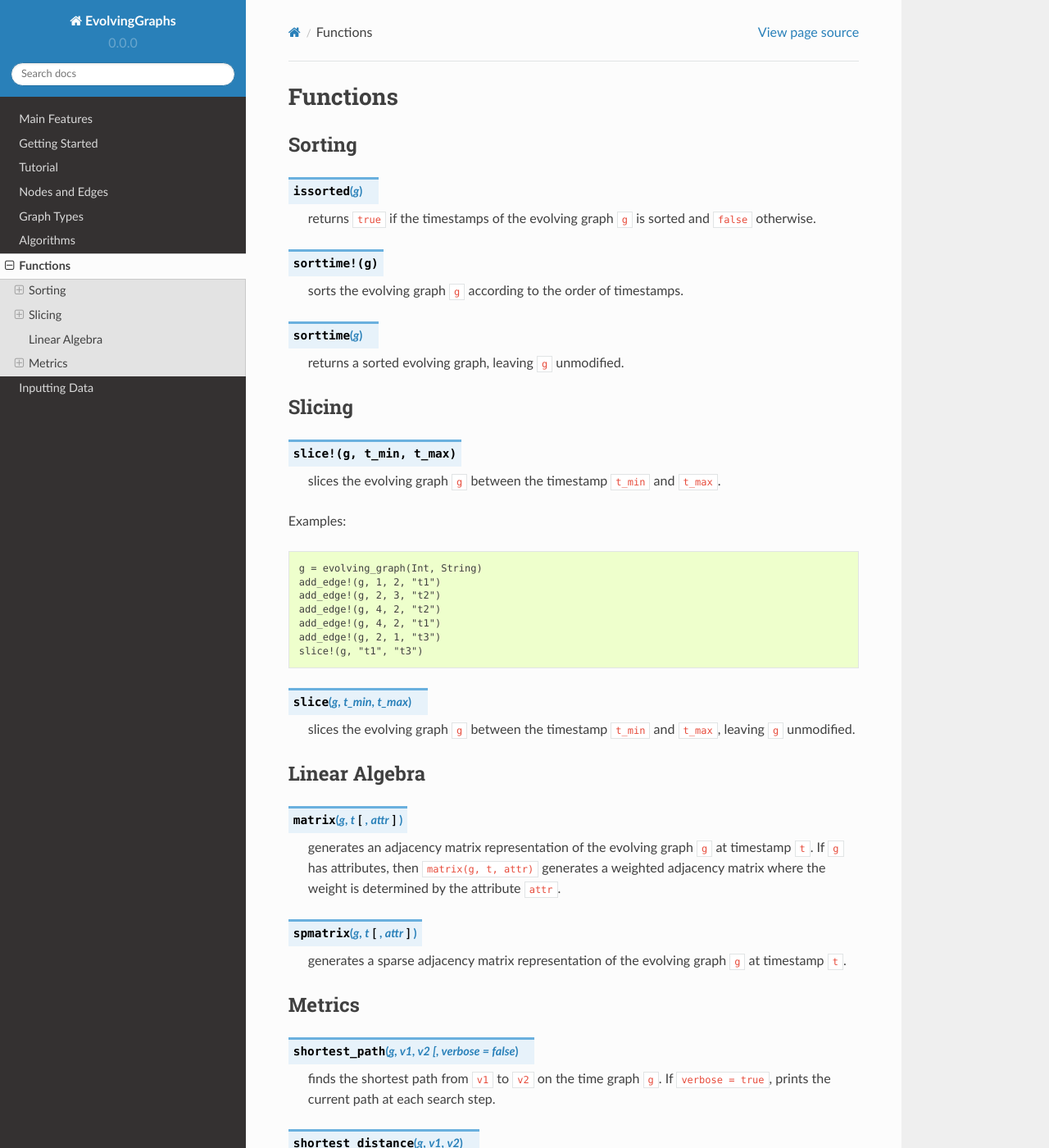
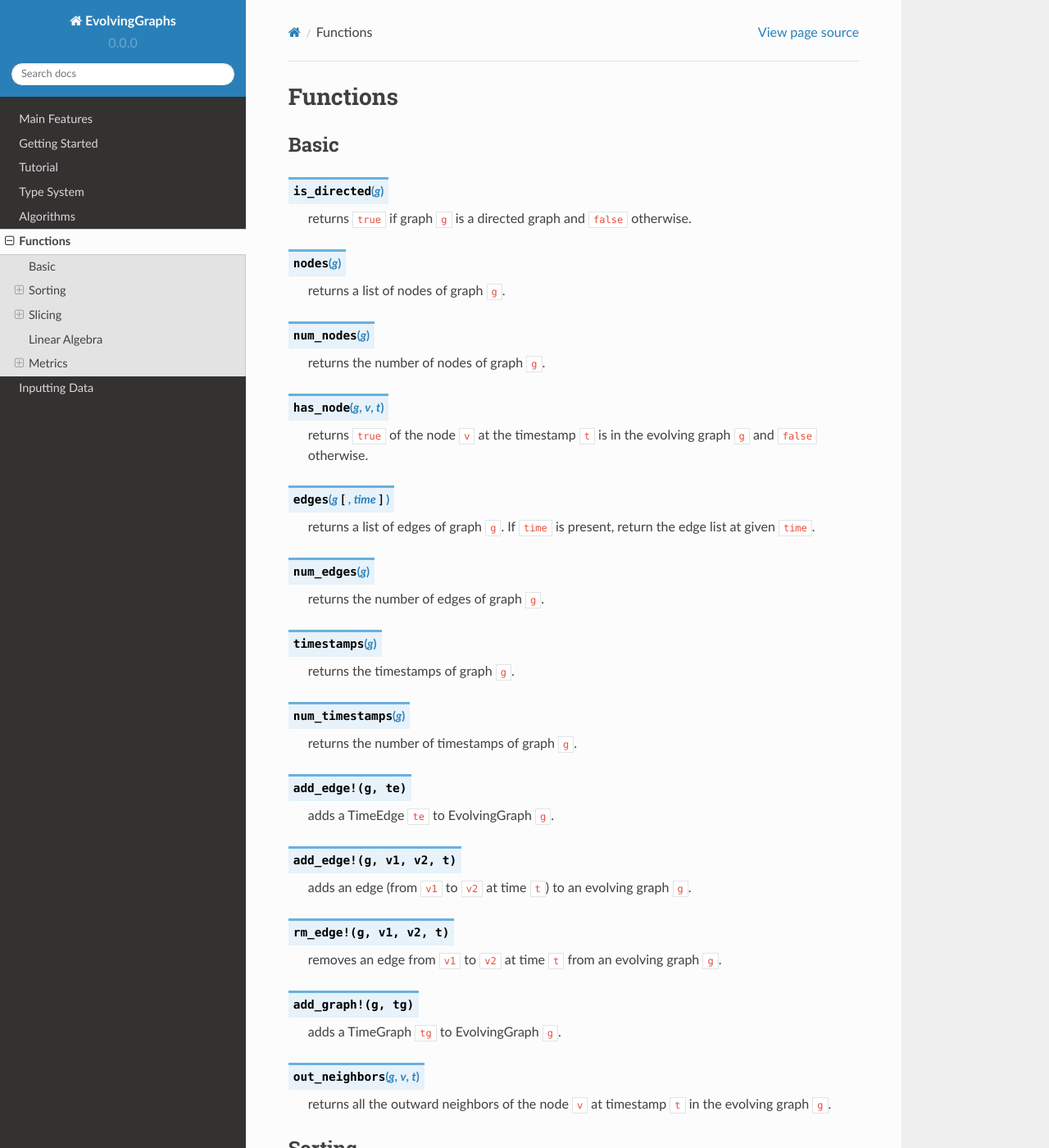
Before and after one commit to EtymoIO/EvolvingGraphs.jl, a Sphinx documentation site: the page built from doc/functions.rst, in a window 1280 px wide and 1400 px high. Shown: the whole window at 82% size. Built offline with Sphinx 7.4.7 and the Read the Docs theme 2.0.0, drawn with Linux system fonts in a browser that asks for light colours.

Commit message:
update documentation structure

```diff
--- a/doc/functions.rst
+++ b/doc/functions.rst
@@ -1,5 +1,78 @@
 Functions
 =========
+
+Basic
+-----
+
+.. function:: is_directed(g)
+   :noindex:
+
+   returns ``true`` if graph ``g`` is a directed graph and ``false``
+   otherwise.
+
+.. function:: nodes(g)
+   :noindex:
+
+   returns a list of nodes of graph ``g``.
+
+.. function:: num_nodes(g)
+   :noindex:
+
+   returns the number of nodes of graph ``g``.
+
+.. function:: has_node(g, v, t)
+   :noindex:
+
+   returns ``true`` of the node ``v`` at the timestamp ``t`` is in the
+   evolving graph ``g`` and ``false`` otherwise.
+
+.. function:: edges(g [, time])
+   :noindex:
+
+   returns a list of edges of graph ``g``. If ``time`` is present,
+   return the edge list at given ``time``.
+
+.. function:: num_edges(g)
+   :noindex:
+
+   returns the number of edges of graph ``g``.
+
+.. function:: timestamps(g)
+   :noindex:
+
+   returns the timestamps of graph ``g``.
+
+.. function:: num_timestamps(g)
+   :noindex:
+
+   returns the number of timestamps of graph ``g``.
+
+.. function:: add_edge!(g, te)
+   :noindex:
+
+   adds a TimeEdge ``te`` to EvolvingGraph ``g``.
+
+.. function:: add_edge!(g, v1, v2, t)
+   :noindex:
+
+   adds an edge (from ``v1`` to ``v2`` at time ``t``) to an evolving graph ``g``.
+
+.. function:: rm_edge!(g, v1, v2, t)
+   :noindex:
+
+   removes an edge from ``v1`` to ``v2`` at time ``t`` from an evolving graph ``g``.
+
+.. function:: add_graph!(g, tg)
+   :noindex:
+
+   adds a TimeGraph ``tg`` to EvolvingGraph ``g``.
+
+.. function:: out_neighbors(g, v, t)
+   :noindex:
+
+   returns all the outward neighbors of the node ``v`` at timestamp ``t`` in
+   the evolving graph ``g``.
+
 
 Sorting
 -------
--- a/doc/index.rst
+++ b/doc/index.rst
@@ -36,8 +36,7 @@ Table of Contents
    overview.rst
    start.rst
    examples.rst
-   node_edge.rst
-   graph.rst
+   type.rst
    algorithms.rst
    functions.rst
    io.rst
```
Also changed, not shown: doc/node_edge.rst (deleted, +0 -101 lines), doc/type.rst (renamed from doc/graph.rst, +106 -1 lines).
